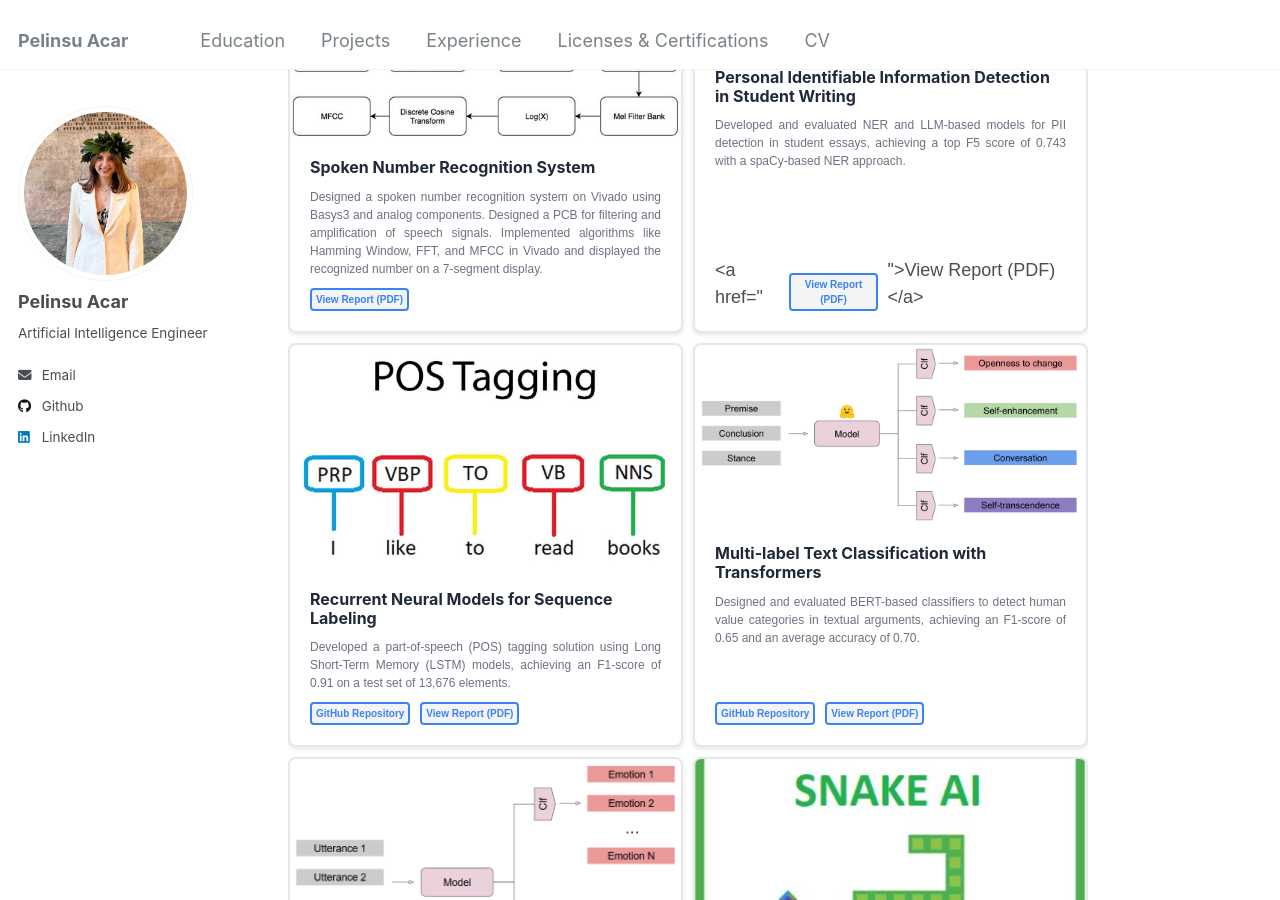
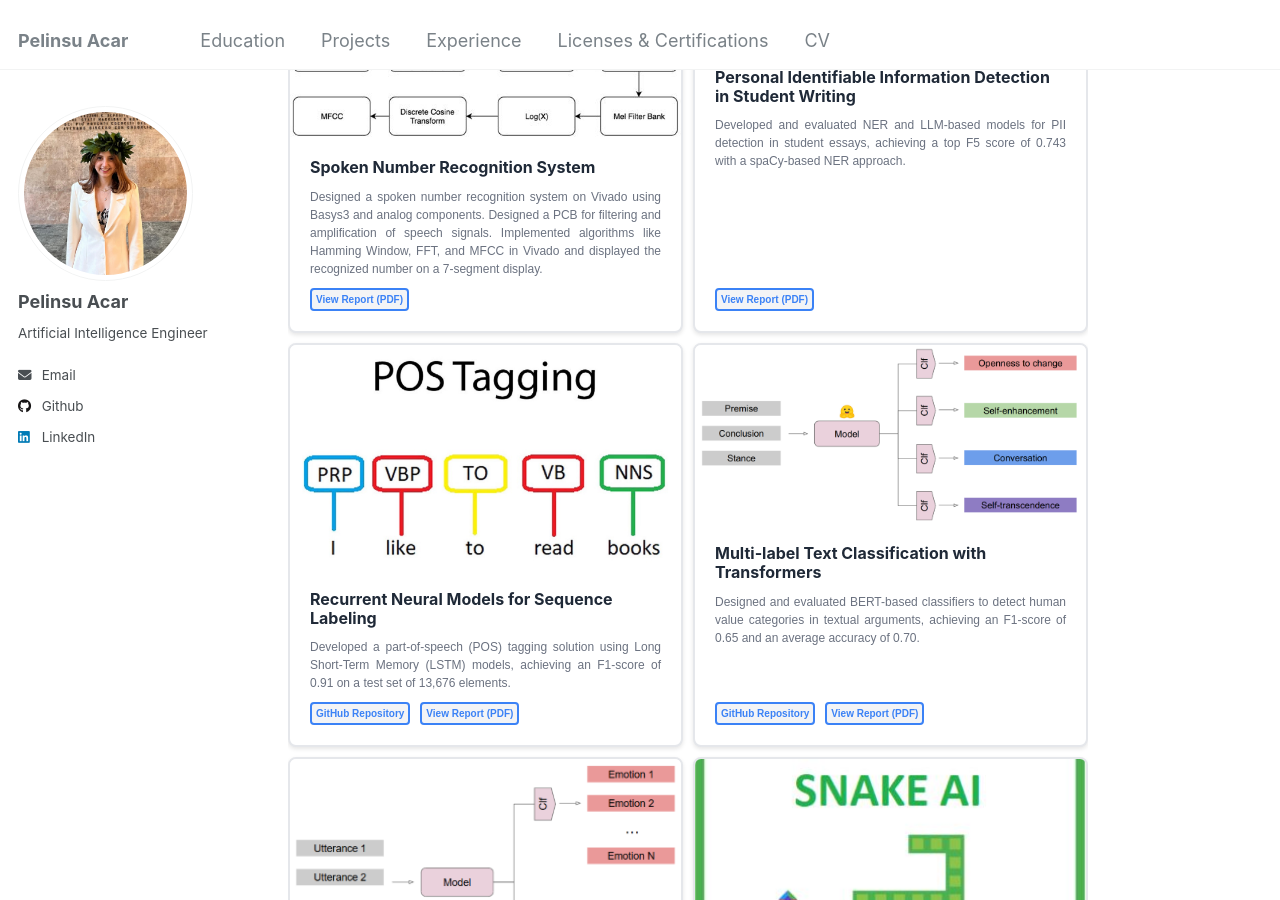
Before and after one commit to pelinsuacar/pelinsuacar.github.io, a Jekyll site: the page built from _pages/projects.md, in a window 1280 px wide and 900 px high, scrolled down 1341 px. Built offline with Jekyll 4.4.1, drawn with Linux system fonts in a browser that asks for light colours.

Commit message:
Update projects.md

```diff
--- a/_pages/projects.md
+++ b/_pages/projects.md
@@ -72,7 +72,7 @@ permalink: /projects/
       <h2>Personal Identifiable Information Detection in Student Writing</h2>
       <p>Developed and evaluated NER and LLM-based models for PII detection in student essays, achieving a top F5 score of 0.743 with a spaCy-based NER approach.</p>
       <div class="project-buttons">
-        <a href="        <a href="https://docs.google.com/gview?url=https://raw.githubusercontent.com/pelinsuacar/pelinsuacar.github.io/master/files/NLP_PW_Pelin_Calin.pdf&embedded=true" target="_blank">View Report (PDF)</a>">View Report (PDF)</a>
+       <a href="https://docs.google.com/gview?url=https://raw.githubusercontent.com/pelinsuacar/pelinsuacar.github.io/master/files/NLP_PW_Pelin_Calin.pdf&embedded=true" target="_blank">View Report (PDF)</a>
       </div>
     </div>
   </div>
```
